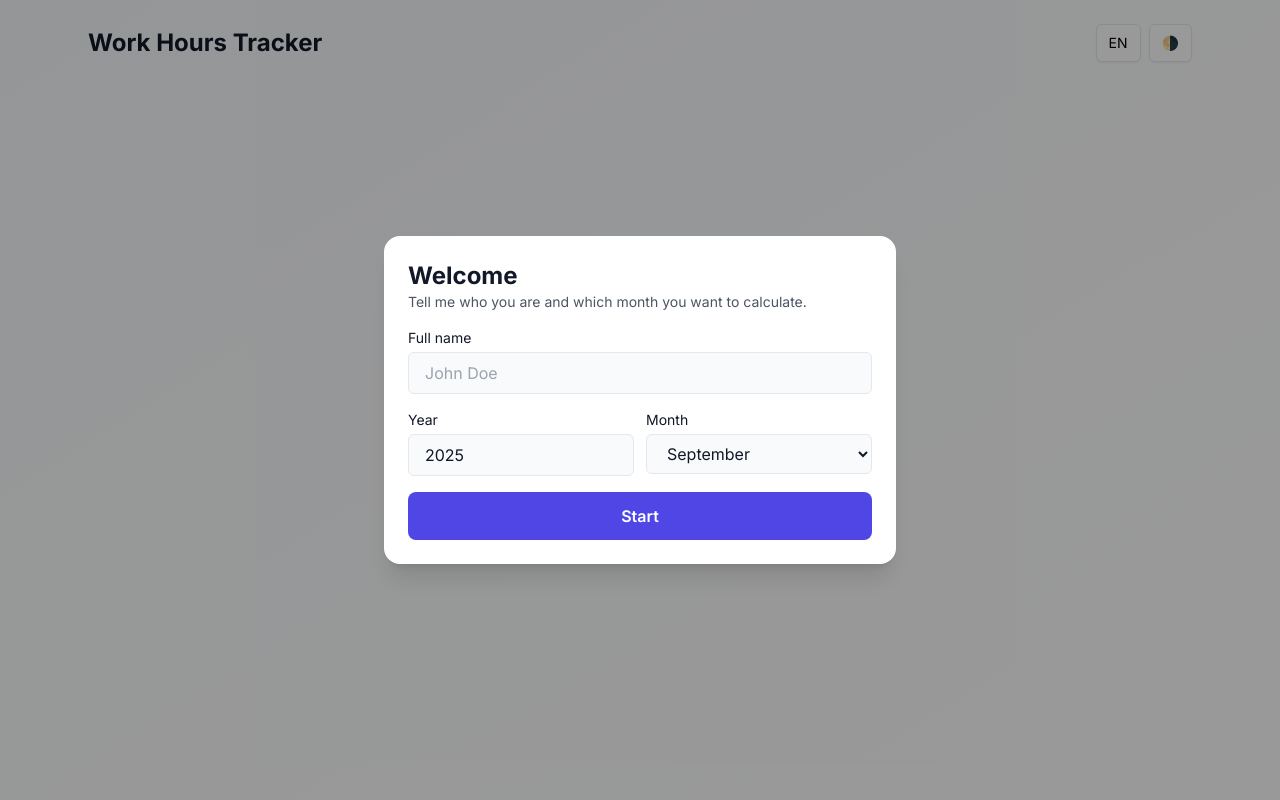
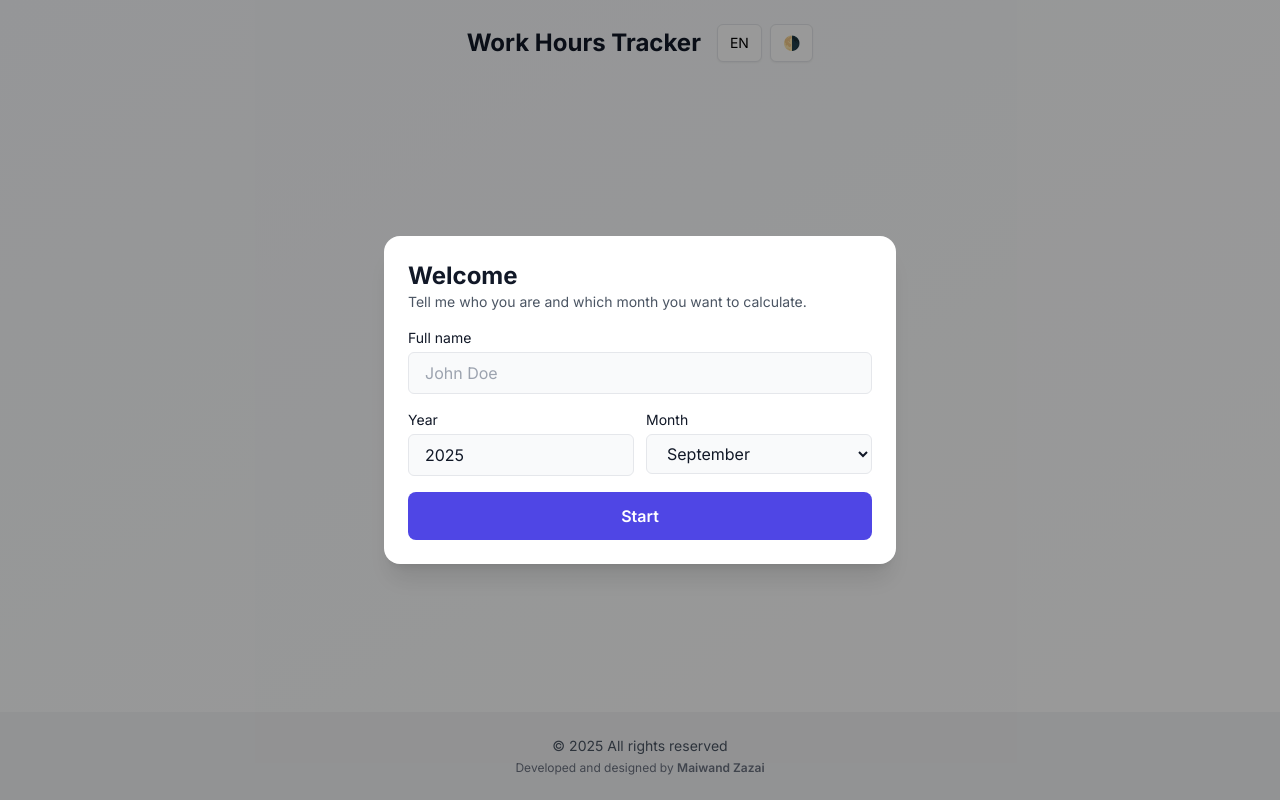
Before and after one commit to MaiwandZazai786/Work-Hours-Tracker, a plain HTML site: page index.html in a window 1280 px wide. Drawn offline with nearby package versions, Linux system fonts and the light colour scheme; some packages are replaced by stand-ins of ours; a script that the page names is missing.

Commit message:
footer added

```diff
--- a/index.html
+++ b/index.html
@@ -68,9 +68,9 @@
   </head>
 
   <body
-    class="min-h-screen bg-gradient-to-br from-slate-50 to-white dark:from-gray-900 dark:to-gray-800 transition-colors"
+    class="min-h-screen flex flex-col bg-gradient-to-br from-slate-50 to-white dark:from-gray-900 dark:to-gray-800 transition-colors"
   >
-    <div class="max-w-6xl mx-auto p-6">
+    <div class="max-w-6xl mx-auto p-6 flex-grow">
       <header class="flex items-center justify-between gap-4 mb-6">
         <div>
           <h1
@@ -1195,5 +1195,20 @@
       }
       window.__WH = { state, render, renderDays: renderDaysPublic };
     </script>
+    <footer class="bg-gray-100 dark:bg-gray-900 text-center py-6">
+      <p class="text-sm text-gray-600 dark:text-gray-400">
+        © <span id="currentYear"></span> All rights reserved
+      </p>
+      <p class="mt-1 text-xs text-gray-500 dark:text-gray-500">
+        Developed and designed by
+        <span class="font-semibold">Maiwand Zazai</span>
+      </p>
+    </footer>
+
+    <script>
+      // Set dynamic year
+      document.getElementById("currentYear").textContent =
+        new Date().getFullYear();
+    </script>
   </body>
 </html>
```
